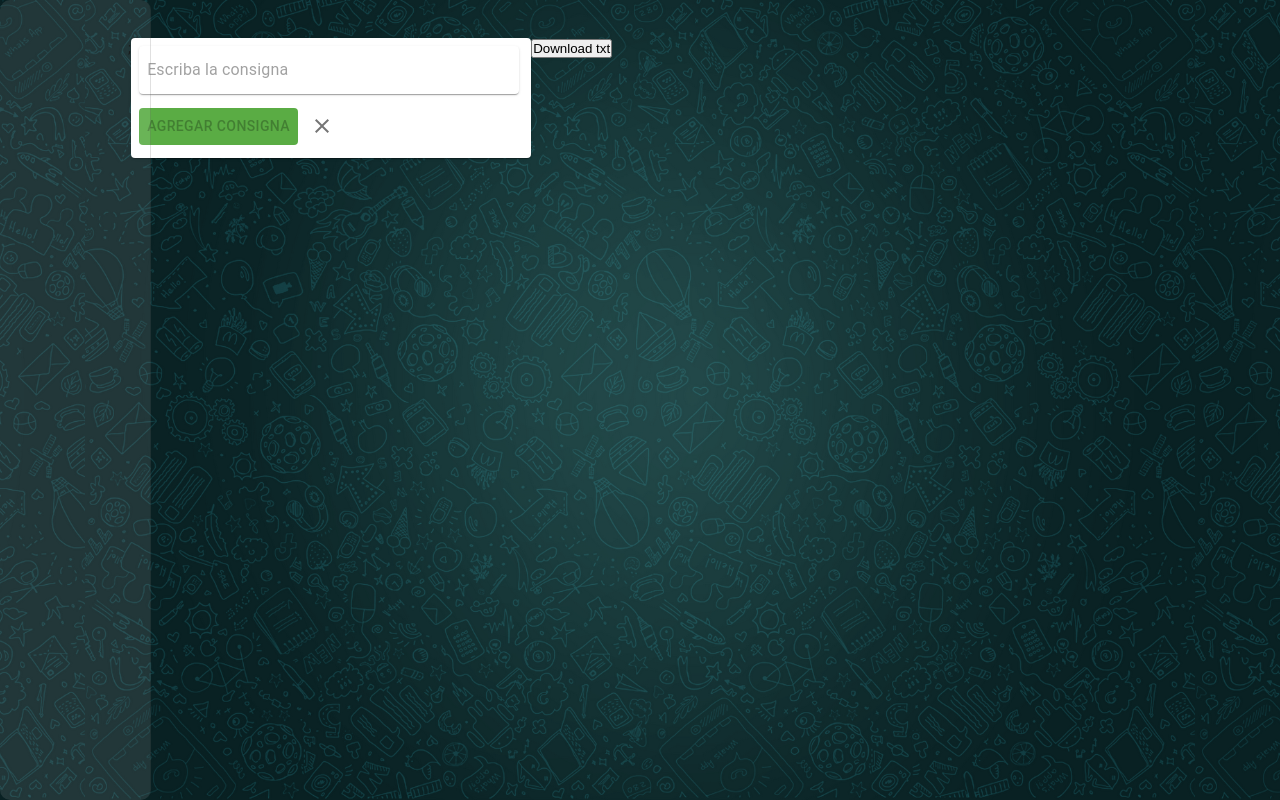
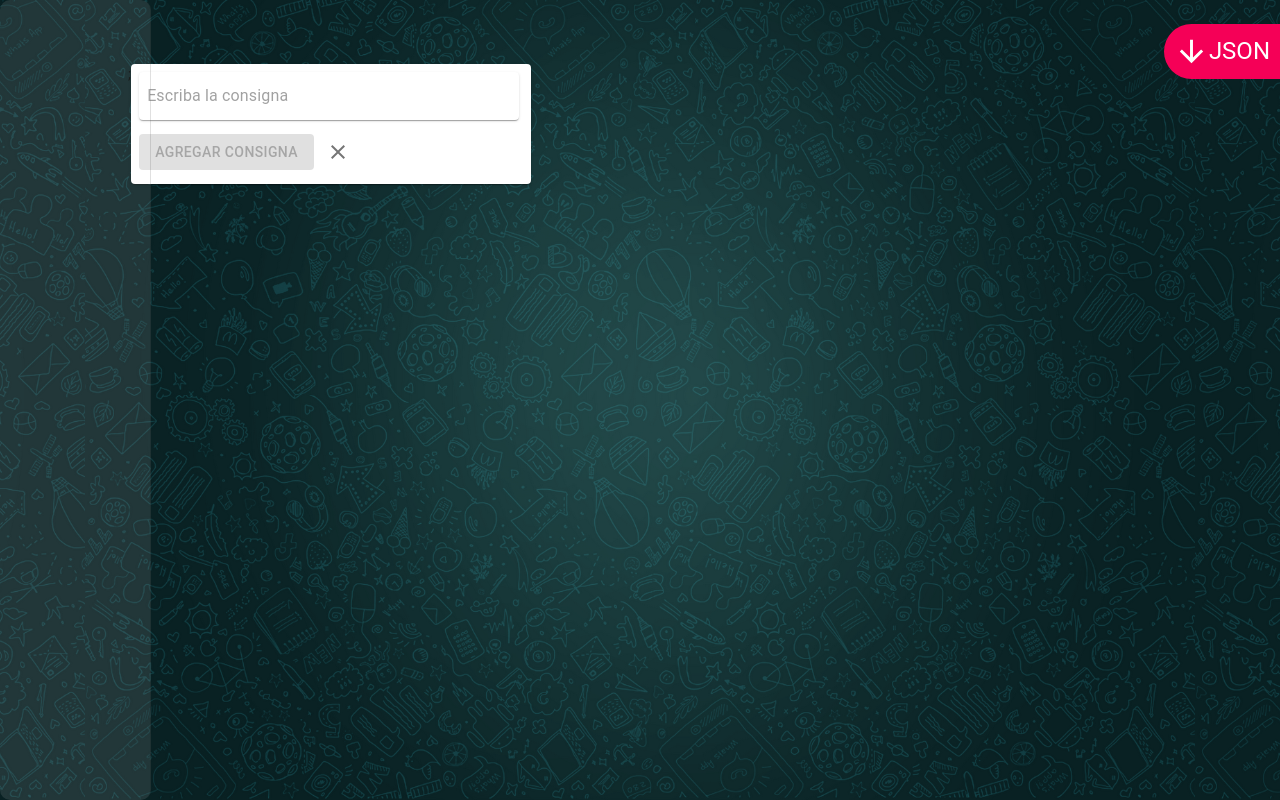
Before and after one commit to joaquinpotocki/generatorbot, a React (Create React App) app: page / in a window 1280 px wide. Both pictures are taken after typing "Sample" into the empty fields and a click on the button "CREAR CONSIGNAS". Built offline with nearby package versions, Linux system fonts and the light colour scheme.

Commit message:
JSON Download button

```diff
--- a/src/App.js
+++ b/src/App.js
@@ -1,4 +1,11 @@
-import { makeStyles, Grid, Paper } from "@material-ui/core";
+import {
+  makeStyles,
+  Grid,
+  Paper,
+  Button,
+  IconButton,
+  Typography,
+} from "@material-ui/core";
 import AddOptionsOrMenu from "./components/AddOptionsOrMenu";
 import MenuList from "./components/MenuList";
 import DrawerLeft from "./components/DraweLeft";
@@ -9,6 +16,8 @@ import ContextAPI from "./ContextAPI";
 import { useState } from "react";
 import background_image from "./images/image.png";
 
+import ArrowDownwardIcon from "@material-ui/icons/ArrowDownward";
+
 //Library react-beautiful-dnd -> drag and drop
 import { DragDropContext, Droppable } from "react-beautiful-dnd";
 
@@ -16,9 +25,6 @@ function App(props) {
   const classes = useStyle(); //Iniciamos el hook
   const [data, setData] = useState(mockData);
   const [datos, setDatos] = useState(mockData2);
-
-  //Validations
-  const [error, setError] = useState(true);
 
   const empresaId = uuid();
 
@@ -179,11 +185,25 @@ function App(props) {
   };
 
   return (
-    <ContextAPI.Provider
-      value={{ updateMenuTitle, addOption, addMenu, setError, error }}
-    >
+    <ContextAPI.Provider value={{ updateMenuTitle, addOption, addMenu }}>
       <DrawerLeft data={data} setData={setData}></DrawerLeft>
+
       <div className={classes.root}>
+        <div className={classes.downloadButton}>
+          <div className={classes.flexito}></div>
+          <Button
+            variant="contained"
+            color="secondary"
+            disableElevation
+            className={classes.button}
+            onClick={downloadTxtFile}
+          >
+            <ArrowDownwardIcon fontSize="Large" />
+            <Typography variant="h5" color="initial">
+              JSON
+            </Typography>
+          </Button>
+        </div>
         <DragDropContext onDragEnd={onDragEnd}>
           <Droppable droppableId="12345" type="list" direction="horizontal">
             {(provaided) => (
@@ -210,9 +230,6 @@ function App(props) {
                 })}
                 <div>{provaided.placeholder}</div>;
                 <AddOptionsOrMenu type="menu" />
-                <div>
-                  <button onClick={downloadTxtFile}>Download txt</button>
-                </div>
               </div>
             )}
           </Droppable>
@@ -233,8 +250,23 @@ const useStyle = makeStyles((theme) => ({
     backgroundSize: "contain",
   },
   container: {
-    padding: "3% 0 0 10%",
+    padding: "5% 0 0 10%",
     display: "flex",
+  },
+  downloadButton: {
+    display: "flex",
+    position: "fixed",
+    right: "0px",
+    top: "3%",
+  },
+  flexito: {
+    flexGrow: 1,
+  },
+  button: {
+    borderStartStartRadius: "50px",
+    borderBottomLeftRadius: "50px",
+    borderRadius: "0px",
+    padding: "10px",
   },
 }));
 
--- a/src/components/AddOptionsOrMenuText.js
+++ b/src/components/AddOptionsOrMenuText.js
@@ -55,7 +55,8 @@ const AddOptionsOrMenuText = ({ type, setOpen, menuId }) => {
       <div className={classes.confirm}>
         <div className={classes.options}>
           <Button
-            className={classes.btnConfirm}
+            variant="contained"
+            color="primary"
             onClick={handleAddOptionOrMenu}
             disabled={error}
           >
```
